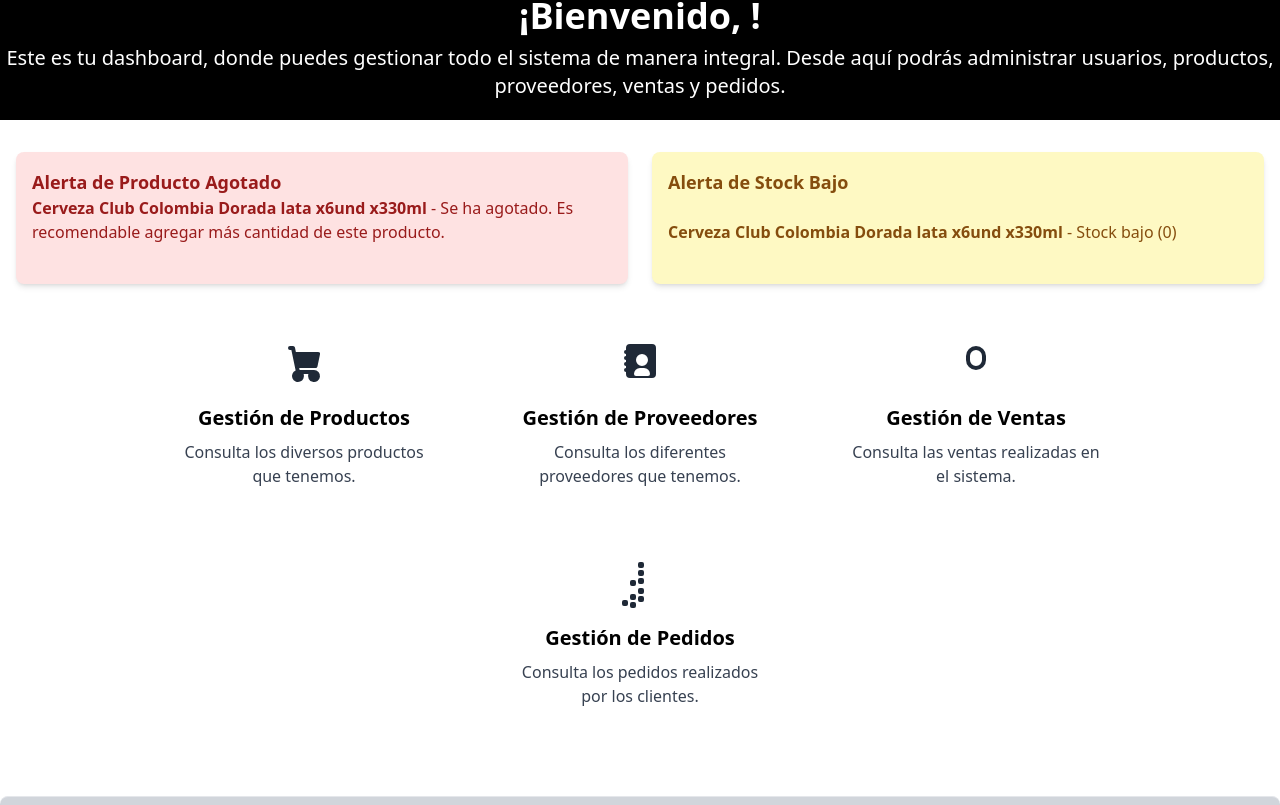
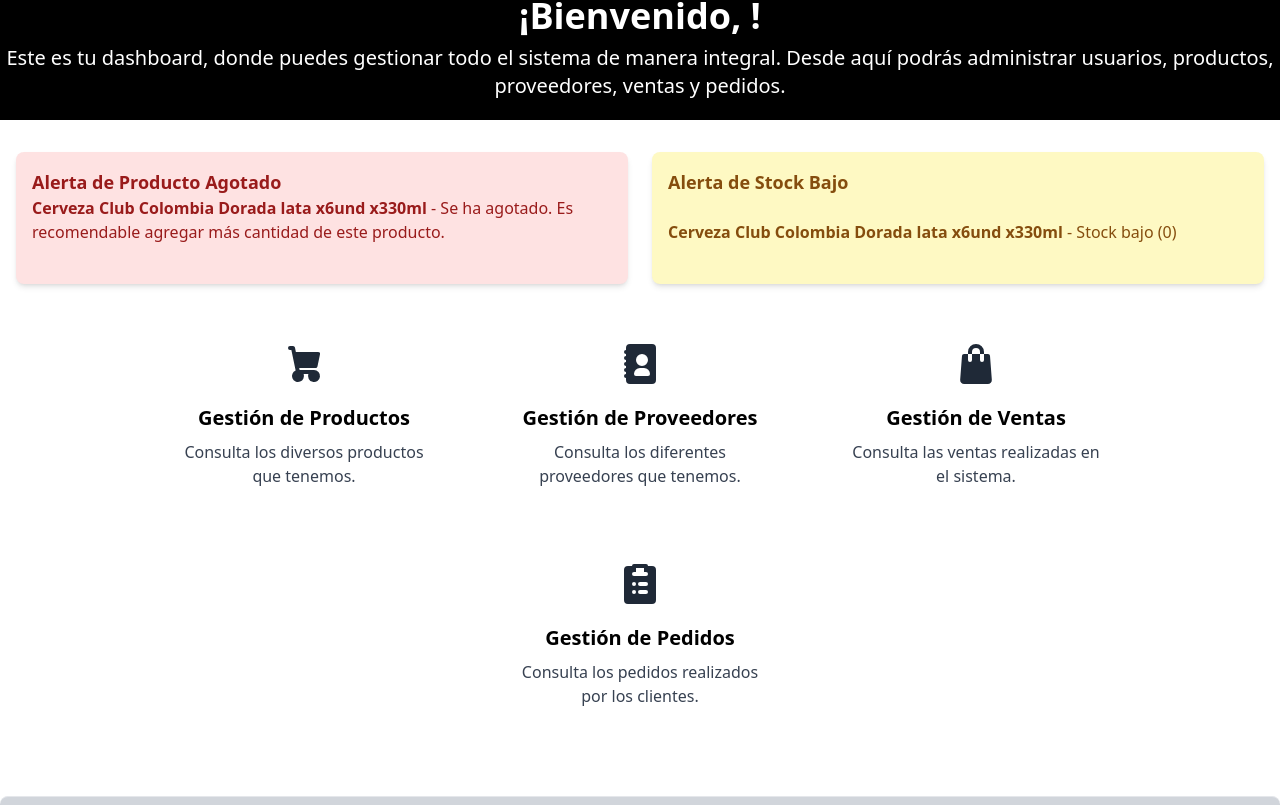
Before and after one commit to David435412/proyecto_cigarreria, a React (Create React App) app: page /cajero-dash in a window 1280 px wide. Shown: the part 477-1282 px from the top of the page. Built offline with nearby package versions, Linux system fonts and the light colour scheme; data requests are answered from the project's data file.

Commit message:
Se ajusto los logos del dash

```diff
--- a/db.json
+++ b/db.json
@@ -116,6 +116,19 @@
       "numeroDocumento": "1031808326",
       "estado": "activo",
       "rol": "cliente"
+    },
+    {
+      "id": "1c18",
+      "nombre": "wilmer",
+      "contrasena": "Zlophu3<47",
+      "nombreUsuario": "wilmer martin",
+      "tipoDocumento": "Cédula",
+      "numeroDocumento": "1208291208",
+      "correo": "w@gmail.com",
+      "telefono": "3138382398",
+      "direccion": "call 137 # 100 B - 01",
+      "rol": "cajero",
+      "estado": "activo"
     }
   ],
   "productos": [
--- a/src/components/cajero/CajeroDash.js
+++ b/src/components/cajero/CajeroDash.js
@@ -126,8 +126,8 @@ const CajeroDashboard = () => {
                     <div onClick={() => navigate('/proveedores-cajero')} className="w-full sm:w-1/2 md:w-1/3 lg:w-1/4 xl:w-1/4 cursor-pointer">
                         <div className="bg-white p-6 rounded-lg flex flex-col justify-between transition-transform transform hover:scale-105 hover:shadow-lg">
                             <div className="flex items-center justify-center mb-4">
-                                <svg className="w-12 h-12 text-gray-800" aria-hidden="true" xmlns="http://www.w3.org/2000/svg" width="24" height="24" fill="currentColor" viewBox="0 0 24 24">
-                                  <path fillRule="evenodd" d="M7 2a2 2 0 0 0-2 2v1a1 1 0 0 0 0 2v1a1 1 0 0 0 0 2v1a1 1 0 1 0 0 2v1a1 1 0 1 0 0 2v1a2 2 0 0 0 2 2h11a2 2 0 0 0 2-2V4a2 2 0 0 0-2-2H7Zm3 8a3 3 0 1 1 6 0 3 3 0 0 1-6 0Zm-1 7a3 3 0 0 1 3-3h2a3 3 0 0 1 3 3 1 1 0 0 1-1 1h-6a1 1 0 0 1-1-1Z" clipRule="evenodd"/>
+                                <svg class="w-12 h-12 text-gray-800 dark:text-white" aria-hidden="true" xmlns="http://www.w3.org/2000/svg" width="24" height="24" fill="currentColor" viewBox="0 0 24 24">
+                                  <path fill-rule="evenodd" d="M7 2a2 2 0 0 0-2 2v1a1 1 0 0 0 0 2v1a1 1 0 0 0 0 2v1a1 1 0 1 0 0 2v1a1 1 0 1 0 0 2v1a1 1 0 1 0 0 2v1a2 2 0 0 0 2 2h11a2 2 0 0 0 2-2V4a2 2 0 0 0-2-2H7Zm3 8a3 3 0 1 1 6 0 3 3 0 0 1-6 0Zm-1 7a3 3 0 0 1 3-3h2a3 3 0 0 1 3 3 1 1 0 0 1-1 1h-6a1 1 0 0 1-1-1Z" clip-rule="evenodd"/>
                                 </svg>
                             </div>
                             <h2 className="text-xl font-bold mb-2">Gestión de Proveedores</h2>
@@ -140,8 +140,8 @@ const CajeroDashboard = () => {
                     <div onClick={() => navigate('/ventas-cajero')} className="w-full sm:w-1/2 md:w-1/3 lg:w-1/4 xl:w-1/4 cursor-pointer">
                         <div className="bg-white p-6 rounded-lg flex flex-col justify-between transition-transform transform hover:scale-105 hover:shadow-lg">
                             <div className="flex items-center justify-center mb-4">
-                                <svg className="w-12 h-12 text-gray-800" aria-hidden="true" xmlns="http://www.w3.org/2000/svg" width="24" height="24" fill="currentColor" viewBox="0 0 24 24">
-                                  <path fillRule="evenodd" d="M12 3a5 5 0 0 1 5 5v2a5 5 0 0 1-5 5 5 5 0 0 1-5-5v-2a5 5 0 0 1 5-5Zm0 2a3 3 0 0 0-3 3v2a3 3 0 0 0 3 3 3 3 0 0 0 3-3v-2a3 3 0 0 0-3-3Z" clipRule="evenodd"/>
+                                <svg class="w-12 h-12 text-gray-800 dark:text-white" aria-hidden="true" xmlns="http://www.w3.org/2000/svg" width="24" height="24" fill="currentColor" viewBox="0 0 24 24">
+                                  <path fill-rule="evenodd" d="M14 7h-4v3a1 1 0 0 1-2 0V7H6a1 1 0 0 0-.997.923l-.917 11.924A2 2 0 0 0 6.08 22h11.84a2 2 0 0 0 1.994-2.153l-.917-11.924A1 1 0 0 0 18 7h-2v3a1 1 0 1 1-2 0V7Zm-2-3a2 2 0 0 0-2 2v1H8V6a4 4 0 0 1 8 0v1h-2V6a2 2 0 0 0-2-2Z" clip-rule="evenodd"/>
                                 </svg>
                             </div>
                             <h2 className="text-xl font-bold mb-2">Gestión de Ventas</h2>
@@ -154,8 +154,8 @@ const CajeroDashboard = () => {
                     <div onClick={() => navigate('/pedidos-cajero')} className="w-full sm:w-1/2 md:w-1/3 lg:w-1/4 xl:w-1/4 cursor-pointer">
                         <div className="bg-white p-6 rounded-lg flex flex-col justify-between transition-transform transform hover:scale-105 hover:shadow-lg">
                             <div className="flex items-center justify-center mb-4">
-                                <svg className="w-12 h-12 text-gray-800" aria-hidden="true" xmlns="http://www.w3.org/2000/svg" width="24" height="24" fill="currentColor" viewBox="0 0 24 24">
-                                  <path fillRule="evenodd" d="M11 2a1 1 0 0 1 1-1h1a1 1 0 0 1 1 1v1a1 1 0 0 1-1 1h-1a1 1 0 0 1-1-1V2Zm0 4a1 1 0 0 1 1-1h1a1 1 0 0 1 1 1v1a1 1 0 0 1-1 1h-1a1 1 0 0 1-1-1V6Zm0 4a1 1 0 0 1 1-1h1a1 1 0 0 1 1 1v1a1 1 0 0 1-1 1h-1a1 1 0 0 1-1-1v-1Zm-4 1a1 1 0 0 1 1-1h1a1 1 0 0 1 1 1v1a1 1 0 0 1-1 1H8a1 1 0 0 1-1-1v-1Zm4 4a1 1 0 0 1 1-1h1a1 1 0 0 1 1 1v1a1 1 0 0 1-1 1h-1a1 1 0 0 1-1-1v-1Zm0 4a1 1 0 0 1 1-1h1a1 1 0 0 1 1 1v1a1 1 0 0 1-1 1h-1a1 1 0 0 1-1-1v-1Zm-4-1a1 1 0 0 1 1-1h1a1 1 0 0 1 1 1v1a1 1 0 0 1-1 1H8a1 1 0 0 1-1-1v-1Zm0 4a1 1 0 0 1 1-1h1a1 1 0 0 1 1 1v1a1 1 0 0 1-1 1H8a1 1 0 0 1-1-1v-1Zm-4-1a1 1 0 0 1 1-1h1a1 1 0 0 1 1 1v1a1 1 0 0 1-1 1H4a1 1 0 0 1-1-1v-1Zm0 4a1 1 0 0 1 1-1h1a1 1 0 0 1 1 1v1a1 1 0 0 1-1 1H4a1 1 0 0 1-1-1v-1Z" clipRule="evenodd"/>
+                            <svg class="w-12 h-12 text-gray-800 dark:text-white" aria-hidden="true" xmlns="http://www.w3.org/2000/svg" width="24" height="24" fill="currentColor" viewBox="0 0 24 24">
+                                <path fill-rule="evenodd" d="M8 3a1 1 0 0 1 1-1h6a1 1 0 0 1 1 1h2a2 2 0 0 1 2 2v15a2 2 0 0 1-2 2H6a2 2 0 0 1-2-2V5a2 2 0 0 1 2-2h2Zm6 1h-4v2H9a1 1 0 0 0 0 2h6a1 1 0 1 0 0-2h-1V4Zm-3 8a1 1 0 0 1 1-1h3a1 1 0 1 1 0 2h-3a1 1 0 0 1-1-1Zm-2-1a1 1 0 1 0 0 2h.01a1 1 0 1 0 0-2H9Zm2 5a1 1 0 0 1 1-1h3a1 1 0 1 1 0 2h-3a1 1 0 0 1-1-1Zm-2-1a1 1 0 1 0 0 2h.01a1 1 0 1 0 0-2H9Z" clip-rule="evenodd"/>
                                 </svg>
                             </div>
                             <h2 className="text-xl font-bold mb-2">Gestión de Pedidos</h2>
```
